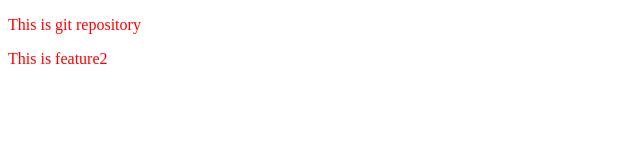
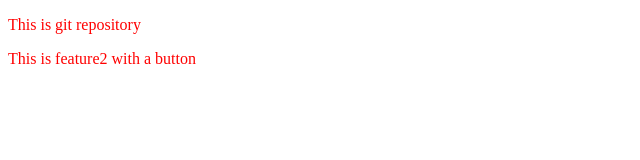
Before and after one commit to chitradip97/Git-practice-new, a plain HTML site: page index.html in a window 1280 px wide. Shown: the full height of the page, 0-640 px from the left. Drawn offline with Linux system fonts and the light colour scheme.

```diff
--- a/index.html
+++ b/index.html
@@ -8,6 +8,6 @@
 </head>
 <body>
     <p>This is git repository</p>
-    <p>This is feature2</p>
+    <p>This is feature2 with a button</p>
 </body>
 </html>
```
